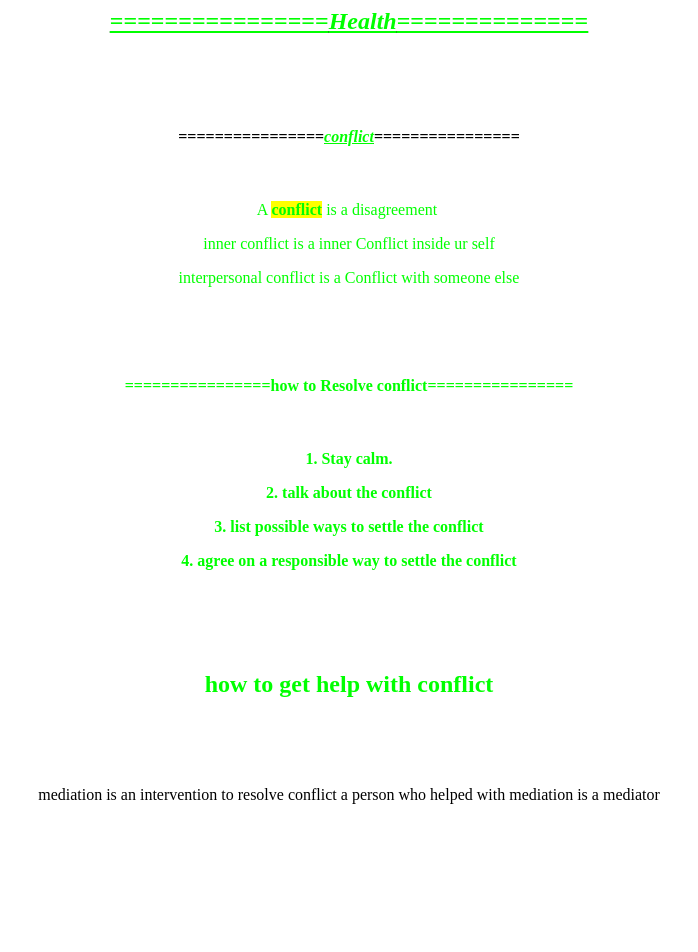
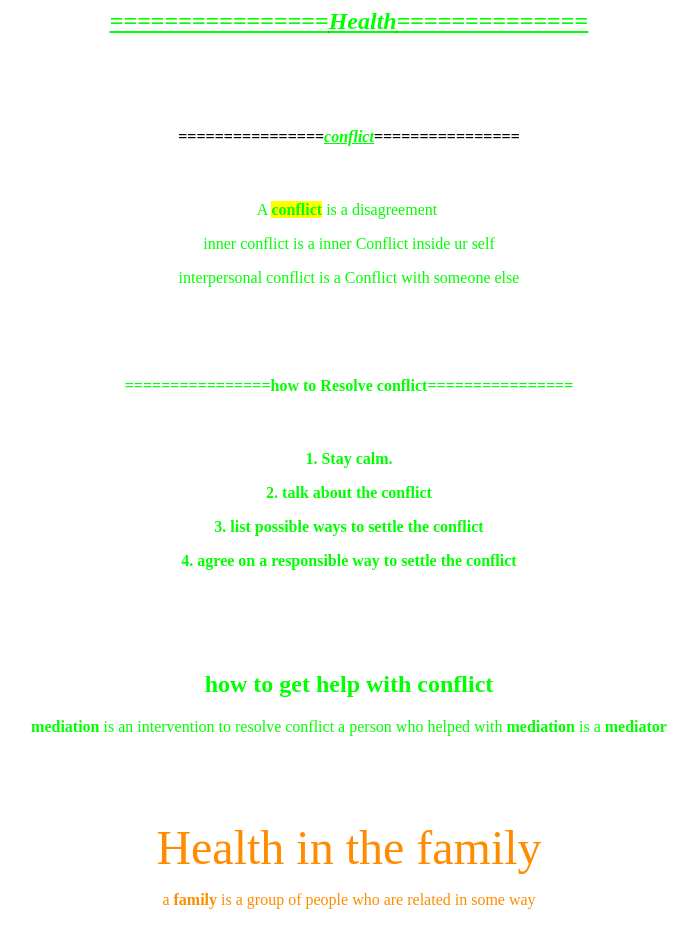
Before and after one commit to zv800/School-website, a plain HTML site: page health3.htm in a window 1280 px wide. Shown: the top 952 px of the page, without its empty margins (291-989 px from the left). Drawn offline with Linux system fonts and the light colour scheme; grey boxes are pictures that could not be loaded.

Commit message:
Update health3.htm

```diff
--- a/health3.htm
+++ b/health3.htm
@@ -41,11 +41,15 @@
 
 <h2 style="text-align: center;"><span style="color: #00ff00;"><strong>how to get help with conflict</strong></span></h2>
 
-<p>&nbsp;</p>
+<p style="text-align: center;"><span style="color:#00FF00;"><strong>mediation</strong> is an intervention to resolve conflict a person who helped with <strong>mediation</strong> is a <strong>mediator</strong></span></p>
 
-<p>&nbsp;</p>
+<p style="text-align: center;">&nbsp;</p>
 
-<p style="text-align: center;">mediation is an intervention to resolve conflict a person who helped with mediation is a mediator</p>
+<p style="text-align: center;">&nbsp;</p>
+
+<p style="text-align: center;"><span style="color:#FF8C00;"><span style="font-size:48px;">Health in the family</span></span></p>
+
+<p style="text-align: center;"><span style="color:#FF8C00;">a <strong>family</strong> is a group of people who are related in some way</span></p>
 
 <p>&nbsp;</p>
 
```
